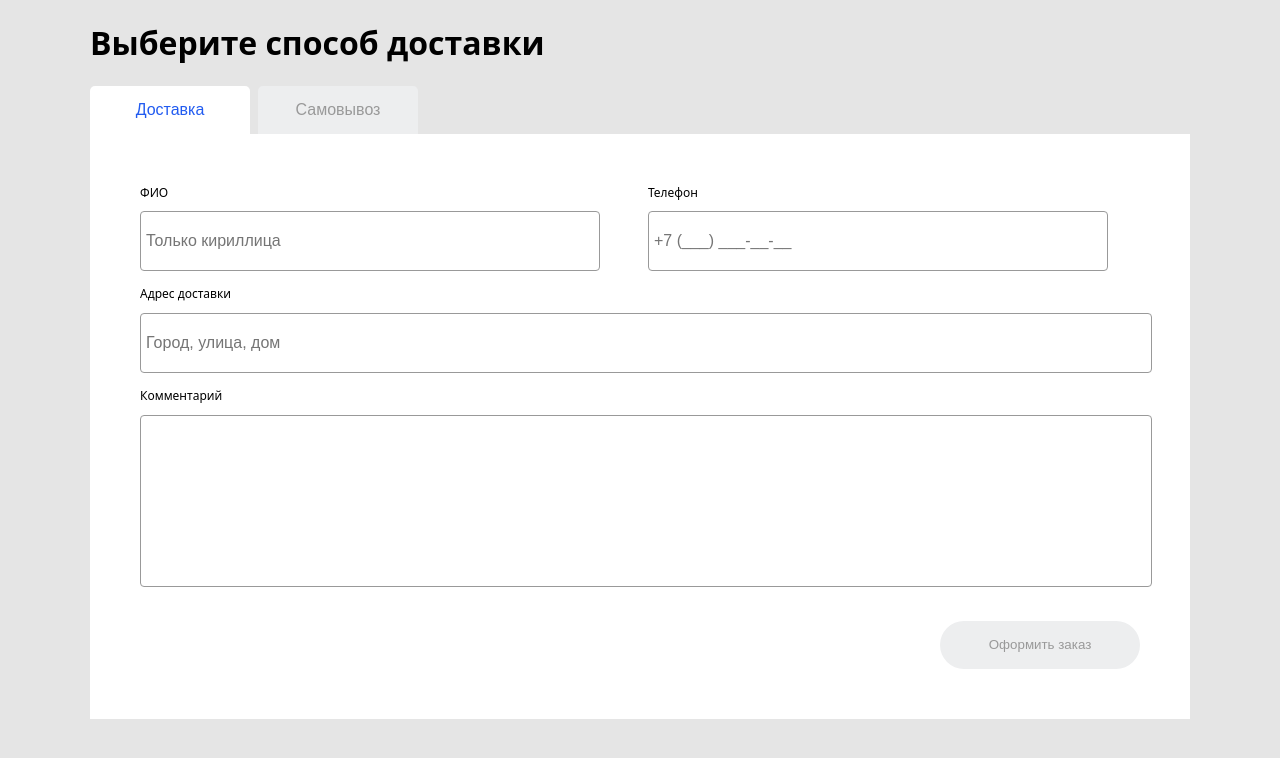
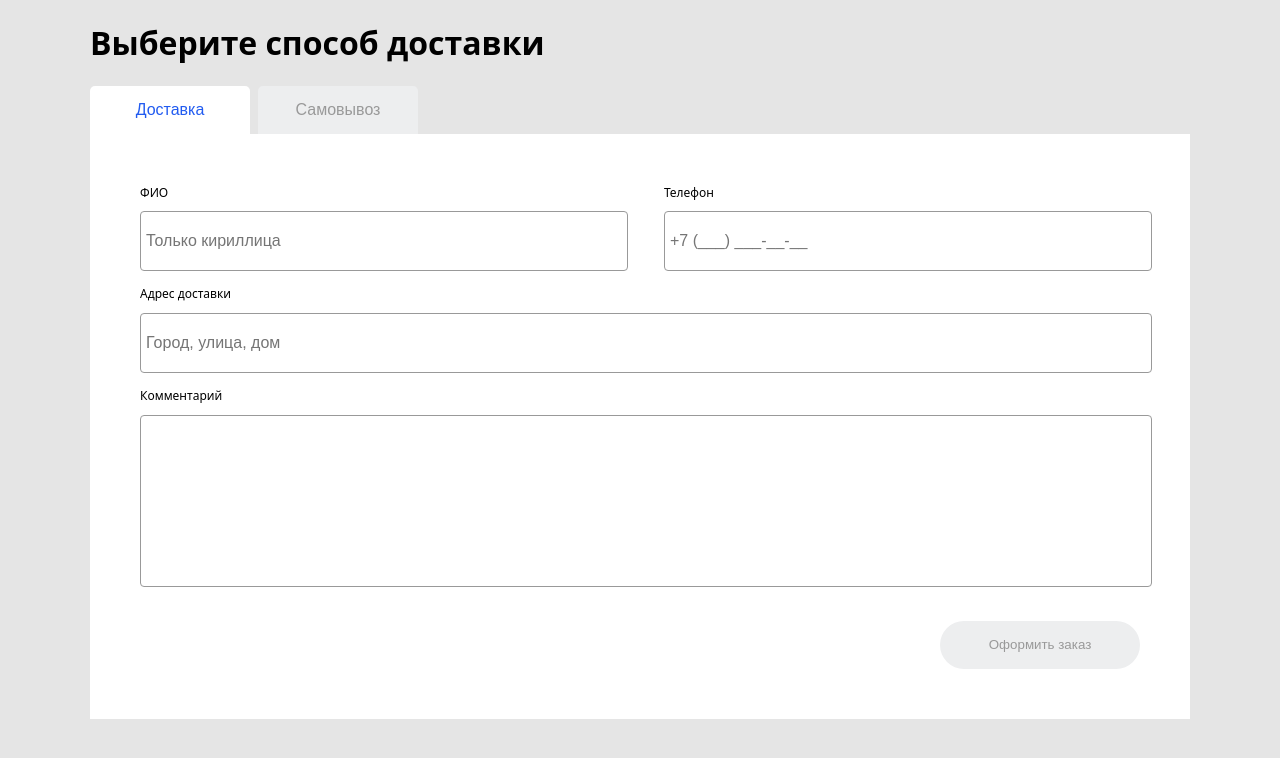
Before and after one commit to damshke/damshke.github.io, a React (Create React App) app: page / in a window 1280 px wide. Shown: the top 758 px of the page. Built offline with nearby package versions, Linux system fonts and the light colour scheme.

Commit message:
fixed size of inputs

```diff
--- a/src/components/Delivery.tsx
+++ b/src/components/Delivery.tsx
@@ -4,7 +4,6 @@ import '../styles/Delivery.css'
 
 // to do:
 // кастомизация сообщения об ошибке
-// правильная маска ввода телефона
 // адаптив
 
 interface Delivery {
@@ -32,7 +31,6 @@ const Delivery: React.FC = () => {
     const [commentError, setCommentError] = useState('');
 
 
-    // доделать валидацию (стили)
     const handleInitialsChange = (event: React.ChangeEvent<HTMLInputElement>) => {
         const value = event.target.value;
         setInitials(value);
@@ -40,17 +38,17 @@ const Delivery: React.FC = () => {
         const regex = /^[а-яА-Я\s-]+$/;
         const isValid = regex.test(value);
         setInitialsValid(isValid);
-        setInitialsError(isValid ? '' : 'В поле "ФИО" допустимы только кириллица, пробел и тире.')
+        setInitialsError(isValid ? '' : 'В поле "ФИО" допустимы только кириллица, пробел и тире')
     };
 
     const handlePhoneChange = (event: React.ChangeEvent<HTMLInputElement>) => {
         const value = event.target.value;
         setPhone(value);
 
-        const regex = /^\d+$/;
+        const regex = /^(\+7|7|8)?[\s\-]?\(?[489][0-9]{2}\)?[\s\-]?[0-9]{3}[\s\-]?[0-9]{2}[\s\-]?[0-9]{2}$/ ;
         const isValid = regex.test(value);
         setPhoneValid(isValid);
-        setPhoneError(isValid ? '' : 'Введите корректный номер телефона.')
+        setPhoneError(isValid ? '' : 'Введите корректный номер телефона')
     };
 
     const handleAddressChange = (event: React.ChangeEvent<HTMLInputElement>) => {
--- a/src/components/Pickup.tsx
+++ b/src/components/Pickup.tsx
@@ -6,7 +6,6 @@ import { YMaps, Map, Placemark } from '@pbe/react-yandex-maps';
 // to do:
 // предусмотреть любое количество меток
 // убрать скролл на тач устройствах
-// выровнять радиокнопки
 
 interface PickupProps {
   points: string[];
@@ -42,7 +41,7 @@ const Pickup: React.FC<PickupProps> = ({ points }) => {
               geometry={[55.997035, 37.216751]}
               options={{
                 iconLayout: 'default#image',
-                iconImageHref: 'https://ltdfoto.ru/images/2023/07/19/placemark.png',
+                iconImageHref: 'https://ltdfoto.ru/images/2023/07/21/placemark.png',
                 iconImageSize: [33.33, 40],
                 iconImageOffset: [-33.33 / 2, -40 / 2],
               }}
@@ -51,7 +50,7 @@ const Pickup: React.FC<PickupProps> = ({ points }) => {
               geometry={[55.995831, 37.220695]}
               options={{
                 iconLayout: 'default#image',
-                iconImageHref: 'https://ltdfoto.ru/images/2023/07/19/placemark.png',
+                iconImageHref: 'https://ltdfoto.ru/images/2023/07/21/placemark.png',
                 iconImageSize: [33.33, 40],
                 iconImageOffset: [-33.33 / 2, -40 / 2],
               }}
--- a/src/styles/Delivery.css
+++ b/src/styles/Delivery.css
@@ -1,6 +1,6 @@
-form .section {
-    display: flex;
-    grid-row: inherit;
+.section {
+    display: grid;
+    grid-template-columns: repeat(2, auto);
     margin: 0 -24px;
 }
 
@@ -31,7 +31,7 @@ input[type="text"].initials {
 
 input[type="text"].phone,
 input[type="text"].initials {
-  width: 448px;
+    width: 100%;
 }
 
 input[type="text"].comment {
@@ -78,3 +78,18 @@ input[type="text"]:focus {
     margin-top: -8px;
     margin-bottom: 8px;
 }
+
+/* .input-wrapper {
+    position: relative;
+}
+
+.input.error  {
+    background-image: '../../public/alert.png';
+    background-repeat: no-repeat;
+    background-position: right center;
+    background-size: 20px;
+    color: red;
+    font-size: 12px;
+    margin-top: -8px;
+    margin-bottom: 8px;
+  } */
```
Also changed, not shown: public/alert.png (added). Lines whose indentation alone changed are shown as unchanged.
